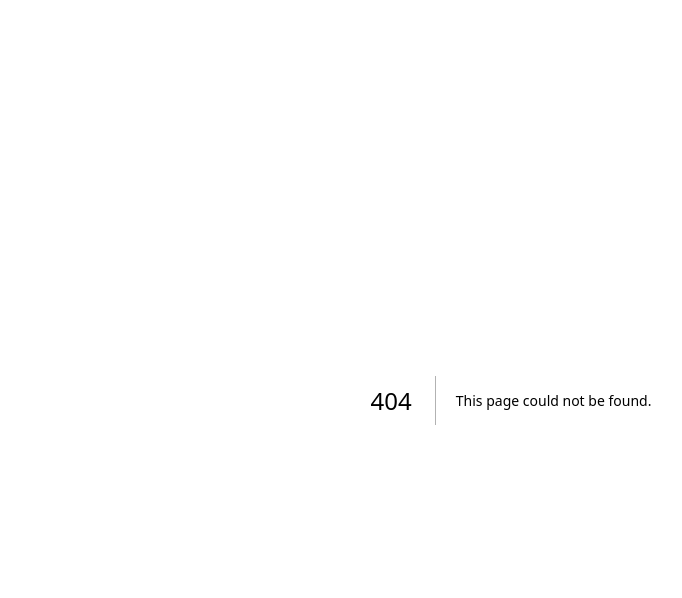
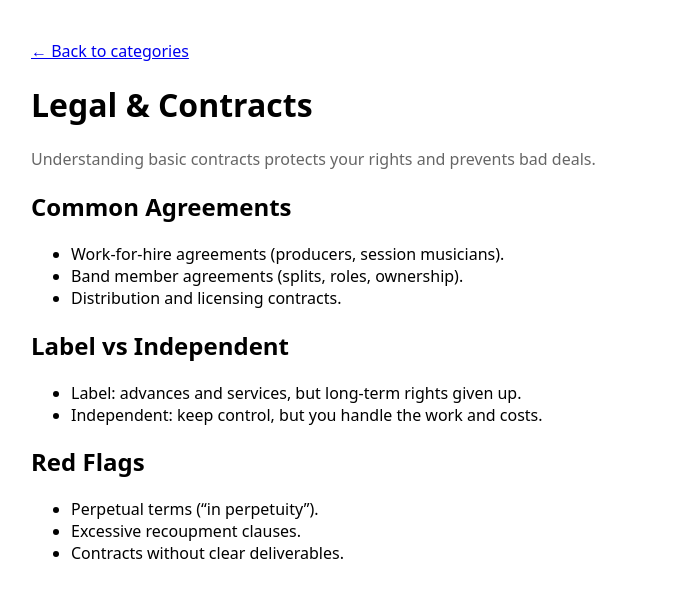
Before and after one commit to theunsignedunderground/uu-main-site, a Next.js app: page /dashboard/artist-manager/legal-contracts in a window 1280 px wide. Before the commit this address had no page. Shown: the top 598 px of the page, without its empty margins (129-811 px from the left). Built offline with nearby package versions, Linux system fonts and the light colour scheme.

Commit message:
Create legal-contracts.js

```diff
--- /dev/null
+++ b/pages/dashboard/artist-manager/legal-contracts.js
@@ -0,0 +1,38 @@
+export default function LegalContracts() {
+  return (
+    <main style={{padding:"2rem", maxWidth:960, margin:"0 auto", fontFamily:"system-ui, Arial, sans-serif"}}>
+      <a href="/dashboard/artist-manager">← Back to categories</a>
+      <h1>Legal & Contracts</h1>
+      <p style={{color:"#666"}}>
+        Understanding basic contracts protects your rights and prevents bad deals.
+      </p>
+
+      <section style={sec}>
+        <h2>Common Agreements</h2>
+        <ul>
+          <li>Work-for-hire agreements (producers, session musicians).</li>
+          <li>Band member agreements (splits, roles, ownership).</li>
+          <li>Distribution and licensing contracts.</li>
+        </ul>
+      </section>
+
+      <section style={sec}>
+        <h2>Label vs Independent</h2>
+        <ul>
+          <li>Label: advances and services, but long-term rights given up.</li>
+          <li>Independent: keep control, but you handle the work and costs.</li>
+        </ul>
+      </section>
+
+      <section style={sec}>
+        <h2>Red Flags</h2>
+        <ul>
+          <li>Perpetual terms (“in perpetuity”).</li>
+          <li>Excessive recoupment clauses.</li>
+          <li>Contracts without clear deliverables.</li>
+        </ul>
+      </section>
+    </main>
+  );
+}
+const sec = { marginTop:18 };
```
